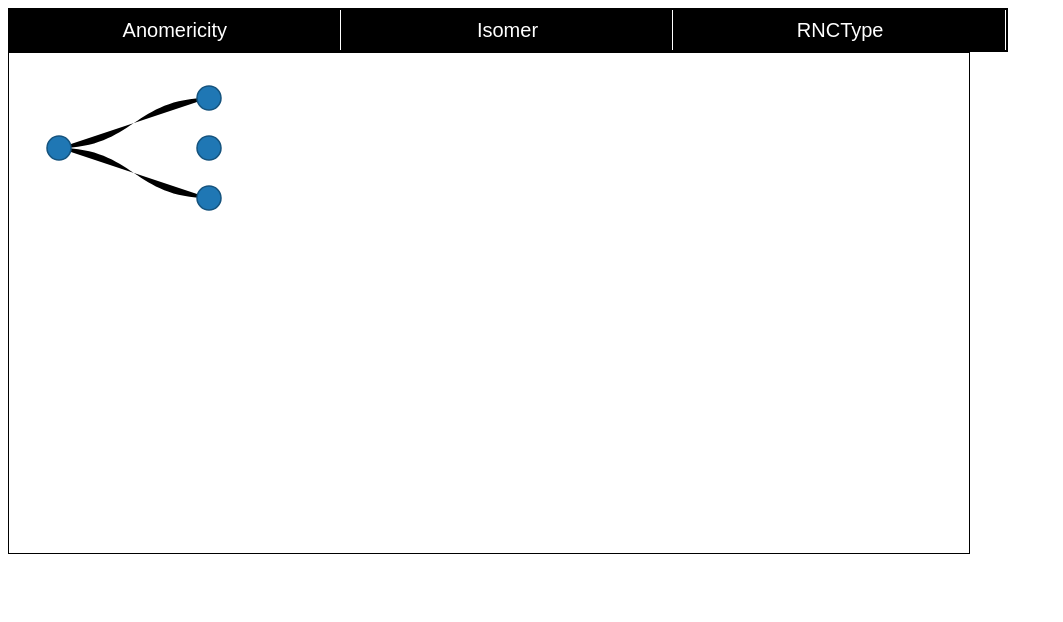
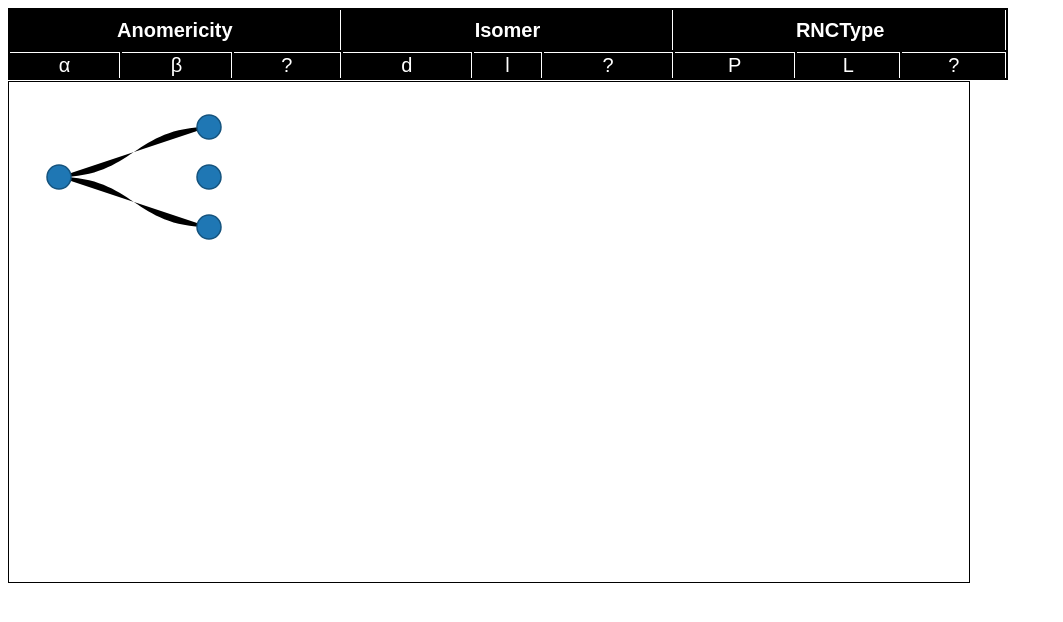
Before and after one commit to alodavide/sugarSketcher, a website: page src/views/index.html in a window 1280 px wide. Shown: the whole page, without its empty margins (0-1063 px from the left). Drawn offline with nearby package versions, Linux system fonts and the light colour scheme.

Commit message:
Table created, clicks on development

```diff
--- a/src/css/table.css
+++ b/src/css/table.css
@@ -2,6 +2,13 @@
     width:30%;
     text-align: center;
     border-right: 1px solid white;
+}
+
+.infoChoiceCell {
+    text-align: center;
+    border-right:1px solid white;
+    border-top: 1px solid white;
+    cursor:pointer;
 }
 
 #rowTitleInfos {
@@ -16,4 +23,5 @@
     font-family: arial,helvetica,'sans-serif';
     font-size: 20px;
     text-align:center;
+    border-bottom:1px solid white;
 }
--- a/src/js/views/informations.js
+++ b/src/js/views/informations.js
@@ -184,77 +184,6 @@ function updateMenu(chosenDivision) {
     // bars.exit().remove();
     //textNodes.exit().remove();
 }
-/*
-function loadTableInformations() {
-    var cDim = {
-        height: 40,
-        width: 1000,
-        barMargin: 0
-    };
-
-    d3.select("#titlesInfos").selectAll("*").remove(); // Reinitialize the svg actions menu
-    d3.select("#titlesInfosLabel").selectAll("*").remove(); // Reinitialize the svg labels menu
-    var infos = d3.select("#titlesInfosLabel"); // Infos
-    var titles = d3.select("#titlesInfos"); // Titles
-
-    // Height of our menu
-    var maxHeight = 10;
-
-    // Scale function with heights.
-    var barHeight = d3.scale.linear()
-        .domain([0, maxHeight])
-        .range([0, cDim.height]);
-
-    // Set the height and width of our SVG element
-    var svgTableInfos = d3.select("#svgTableInfos").attr({
-        height: cDim.height,
-        width: cDim.width
-    });
-
-    // Figure out how much space is actually available for the divisions
-    var marginlessWidth = cDim.width - (cDim.barMargin * (tableInformations.length - 1));
-    cDim.barWidth = marginlessWidth / tableInformations.length;
-    var bars = titles.selectAll("rect").data(tableInformations);
-    bars.enter().append("rect")
-        .attr("width", function () {
-            return cDim.barWidth
-        })
-        .attr("height", function () {
-            return barHeight(10)
-        })
-        .attr("y", function () {
-            return cDim.height - barHeight(10);
-        })
-        .attr("x", function (d, i) {
-            return (cDim.barWidth + cDim.barMargin) * i;
-        })
-        .attr("id", function (d) {
-            return d.information;
-        })
-        .attr("class", function() {
-            return "info"
-        });
-
-    //Label drawing block
-
-    var textNodes = infos.selectAll("text").data(tableInformations);
-
-    textNodes.enter().append("text")
-        .attr("class", "label")
-        .attr("x", function (d, i) {
-            return ((cDim.barWidth + cDim.barMargin) * i) + (cDim.barWidth / 2);
-        })
-        .attr("y", function () {
-            return cDim.height - barHeight(10) + 8;
-        })
-        .text(function (d)  {
-            return d.information;
-        });
-    // remove old elements
-    // bars.exit().remove();
-    //textNodes.exit().remove();
-}*/
-
 /**
  * Get SubDivisions of a searched division, using recursive calls
  * @param divisionToCheck
@@ -289,7 +218,8 @@ document.onkeydown = function (e) {
     // Key code of escape
     if (e.keyCode == 27) {
         d3.select('#svgMenu').style("display", "none");
-        d3.selectAll('#nodeMenu').style("opacity", .9);
+        console.log(d3.selectAll('#nodeMenu'));
+        d3.selectAll('#nodeMenu').transition().duration(200).style("opacity", 0);
         d3.select("#svgTableInfos").style("display", "none");
     }
 };
--- a/src/views/index.html
+++ b/src/views/index.html
@@ -19,9 +19,20 @@
     <div id="tableInformations">
         <table id="tableChoice">
             <tr id="rowTitleInfos">
-                <td class="infoChoiceTitle">Anomericity</td>
-                <td class="infoChoiceTitle">Isomer</td>
-                <td class="infoChoiceTitle">RNCType</td>
+                <th colspan="3" class="infoChoiceTitle">Anomericity</th>
+                <th colspan="3" class="infoChoiceTitle">Isomer</th>
+                <th colspan="3" class="infoChoiceTitle">RNCType</th>
+            </tr>
+            <tr id="rowChoiceInfos">
+                <td class="infoChoiceCell">α</td>
+                <td class="infoChoiceCell">β</td>
+                <td class="infoChoiceCell">?</td>
+                <td class="infoChoiceCell">d</td>
+                <td class="infoChoiceCell">l</td>
+                <td class="infoChoiceCell">?</td>
+                <td class="infoChoiceCell">P</td>
+                <td class="infoChoiceCell">L</td>
+                <td class="infoChoiceCell">?</td>
             </tr>
         </table>
     </div>
```
